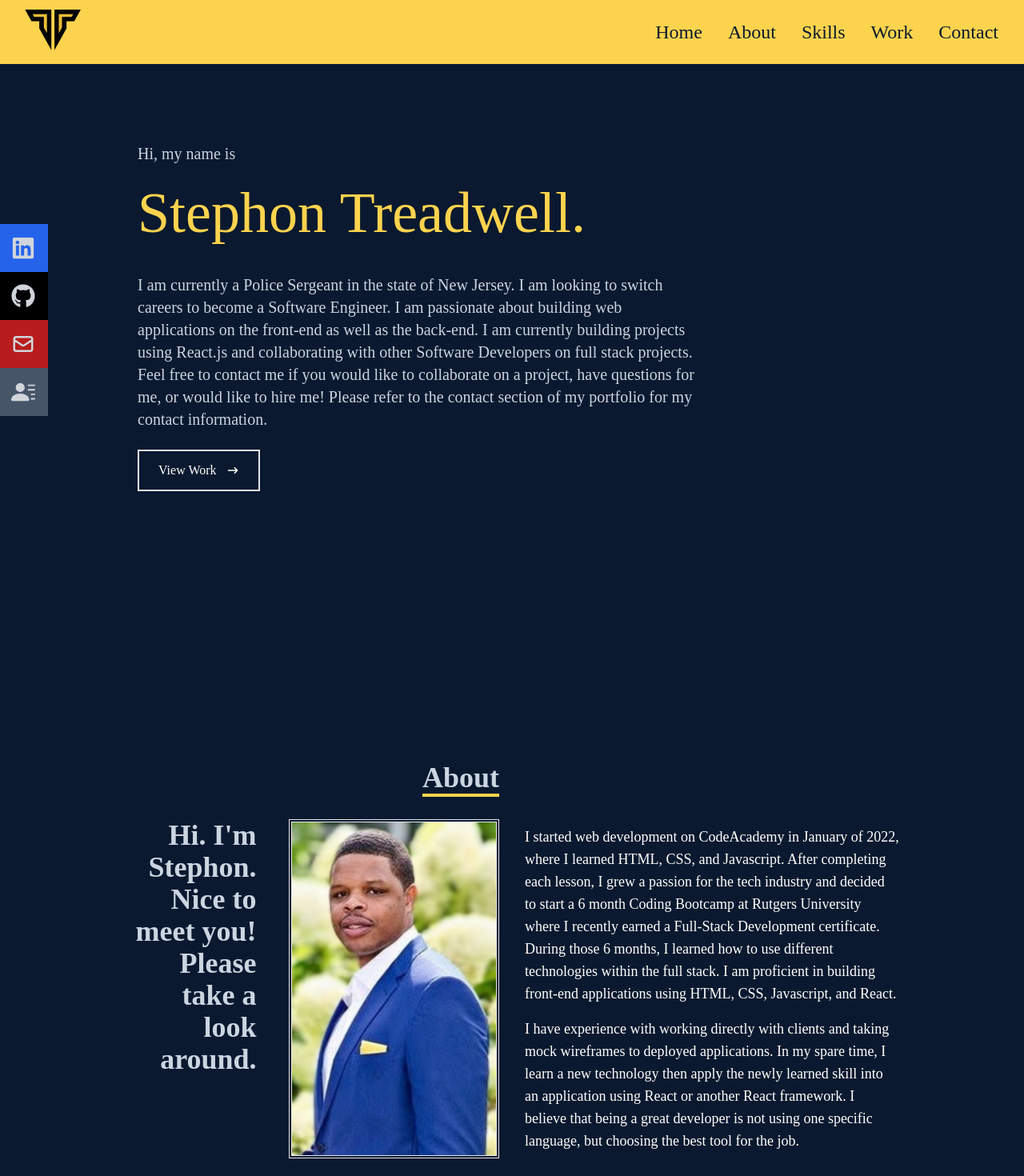
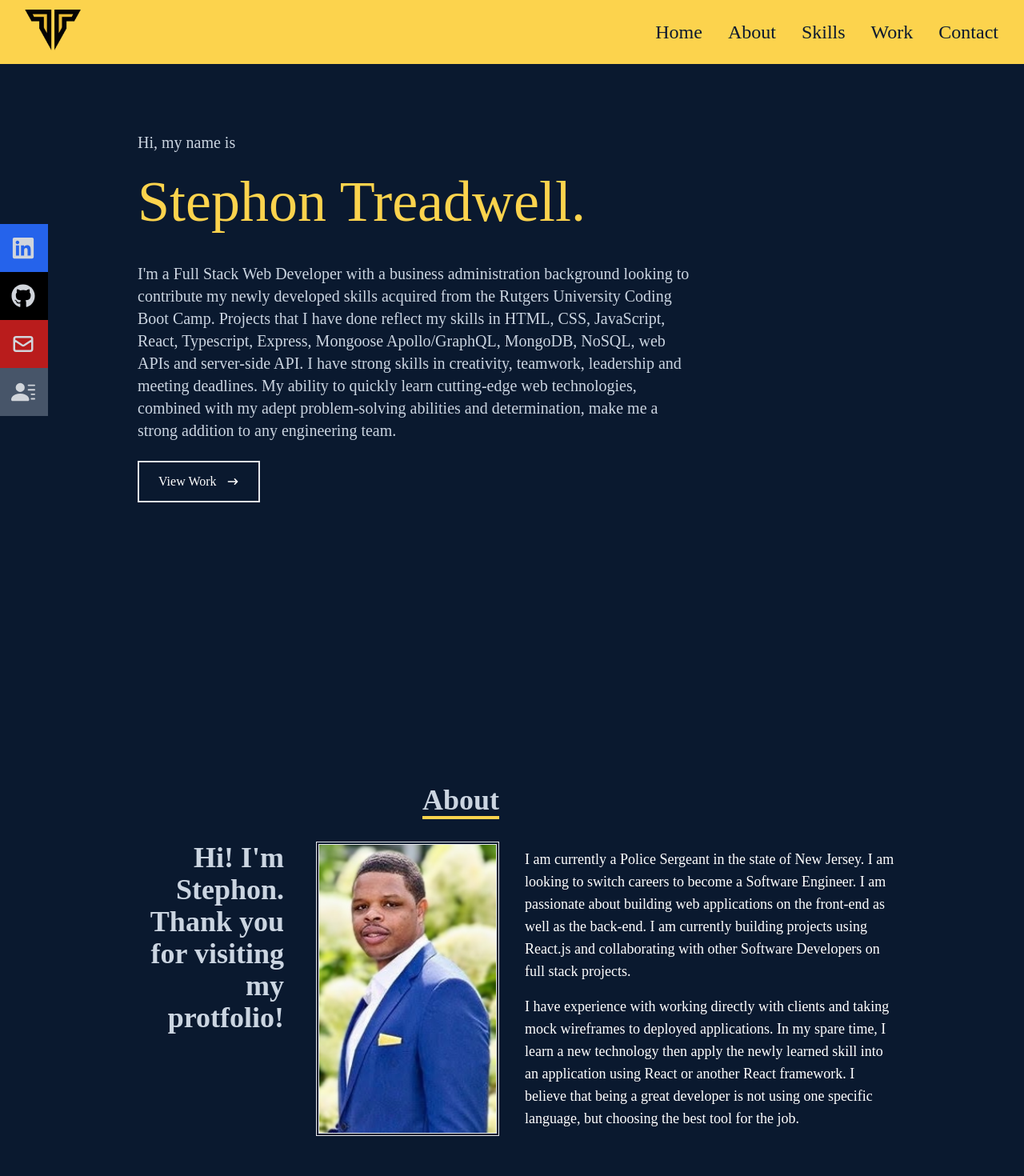
Before and after one commit to StephonT/SCT-React-Portfolio, a React (Create React App) app: page / in a window 1280 px wide. Shown: the top 1470 px of the page at 80% size. Built offline with nearby package versions, Linux system fonts and the light colour scheme.

Commit message:
fixed about and home section

```diff
--- a/src/components/About.jsx
+++ b/src/components/About.jsx
@@ -1,6 +1,5 @@
 import React from "react";
-import Face from "../assets/images/Face.png"
-
+import Face from "../assets/images/Face.png";
 
 const About = () => {
   return (
@@ -13,22 +12,29 @@ const About = () => {
             </p>
           </div>
           <div></div>
-
         </div>
         <div className="max-w-[1000px] w-full grid sm:grid-cols-2 gap-8 px-4">
-          <div  className="sm:text-right text-4xl font-bold flex ">
-            <p>
-            Hi. I'm Stephon. Nice to meet you! Please take a look around.
-            </p>
+          <div className="sm:text-right text-4xl font-bold flex ">
+            <p>Hi! I'm Stephon. Thank you for visiting my protfolio!</p>
             <img src={Face} alt="/" className="ml-10 border-double border-4" />
           </div>
           <div>
-          <p className="text-white py-2 text-lg">
-            I started web development on CodeAcademy in January of 2022, where I learned HTML, CSS, and Javascript. After completing each lesson, I grew a passion for the tech industry and decided to start a 6 month Coding Bootcamp at Rutgers University where I recently earned a Full-Stack Development certificate. During those 6 months, I learned how to use different technologies within the full stack. I am proficient in building front-end applications using HTML, CSS, Javascript, and React.
-          </p>
-          <p className="text-white py-2 text-lg">
-             I have experience with working directly with clients and taking mock wireframes to deployed applications. In my spare time, I learn a new technology then apply the newly learned skill into an application using React or another React framework. I believe that being a great developer is not using one specific language, but choosing the best tool for the job.
-          </p>
+            <p className="text-white py-2 text-lg">
+              I am currently a Police Sergeant in the state of New Jersey. I am
+              looking to switch careers to become a Software Engineer. I am
+              passionate about building web applications on the front-end as
+              well as the back-end. I am currently building projects using
+              React.js and collaborating with other Software Developers on full
+              stack projects.
+            </p>
+            <p className="text-white py-2 text-lg">
+              I have experience with working directly with clients and taking
+              mock wireframes to deployed applications. In my spare time, I
+              learn a new technology then apply the newly learned skill into an
+              application using React or another React framework. I believe that
+              being a great developer is not using one specific language, but
+              choosing the best tool for the job.
+            </p>
           </div>
         </div>
       </div>
--- a/src/components/Home.jsx
+++ b/src/components/Home.jsx
@@ -14,7 +14,8 @@ function Home() {
         </h1>
         <br />
         <p className="text-slate-300 text-xl py-4 max-w-[700px]">
-        I am currently a Police Sergeant in the state of New Jersey. I am
+        I'm a Full Stack Web Developer with a business administration background looking to contribute my newly developed skills acquired from the Rutgers University Coding Boot Camp. Projects that I have done reflect my skills in HTML, CSS, JavaScript, React, Typescript, Express, Mongoose Apollo/GraphQL, MongoDB, NoSQL, web APIs and server-side API. I have strong skills in creativity, teamwork, leadership and meeting deadlines. My ability to quickly learn cutting-edge web technologies, combined with my adept problem-solving abilities and determination, make me a strong addition to any engineering team.
+        {/* I am currently a Police Sergeant in the state of New Jersey. I am
             looking to switch careers to become a Software Engineer. I am
             passionate about building web applications on the front-end as well
             as the back-end. I am currently building projects using React.js and
@@ -22,7 +23,7 @@ function Home() {
             Feel free to contact me if you would like to collaborate on a
             project, have questions for me, or would like to hire me! Please
             refer to the contact section of my portfolio for my contact
-            information.
+            information. */}
         </p>
         <div>
           {/* Have to put "group" in className in order for the entire button to receive arrow animation */}
```
